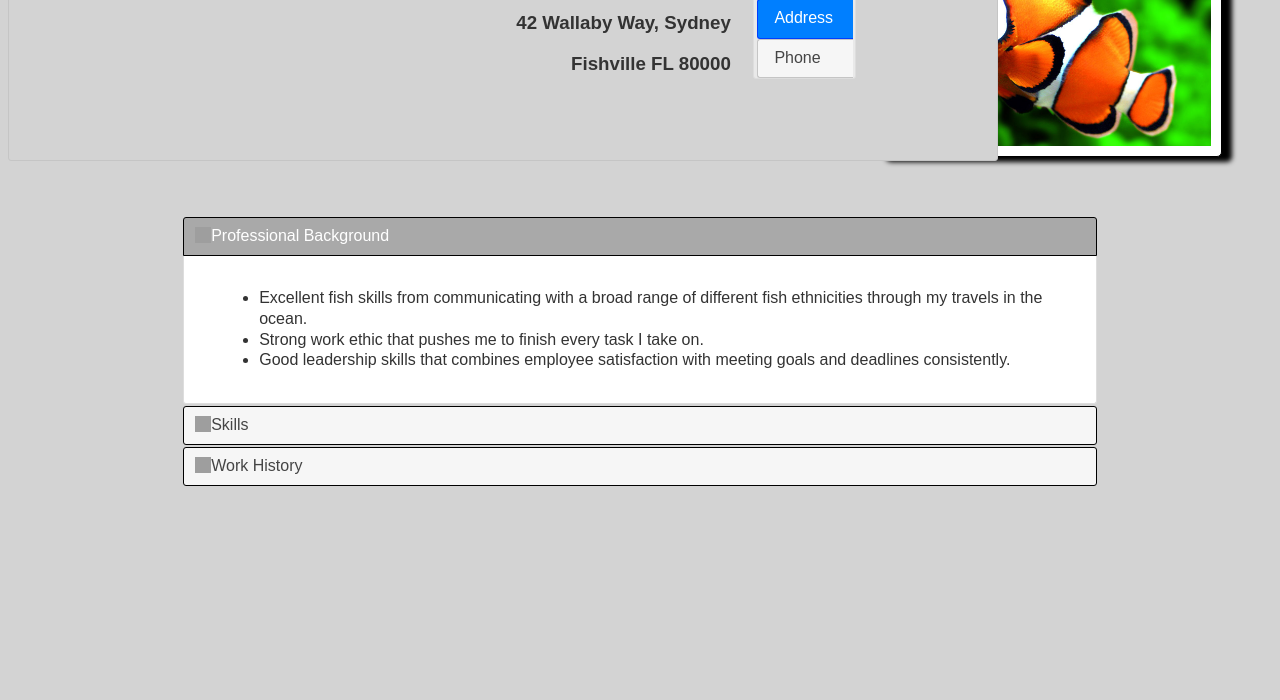
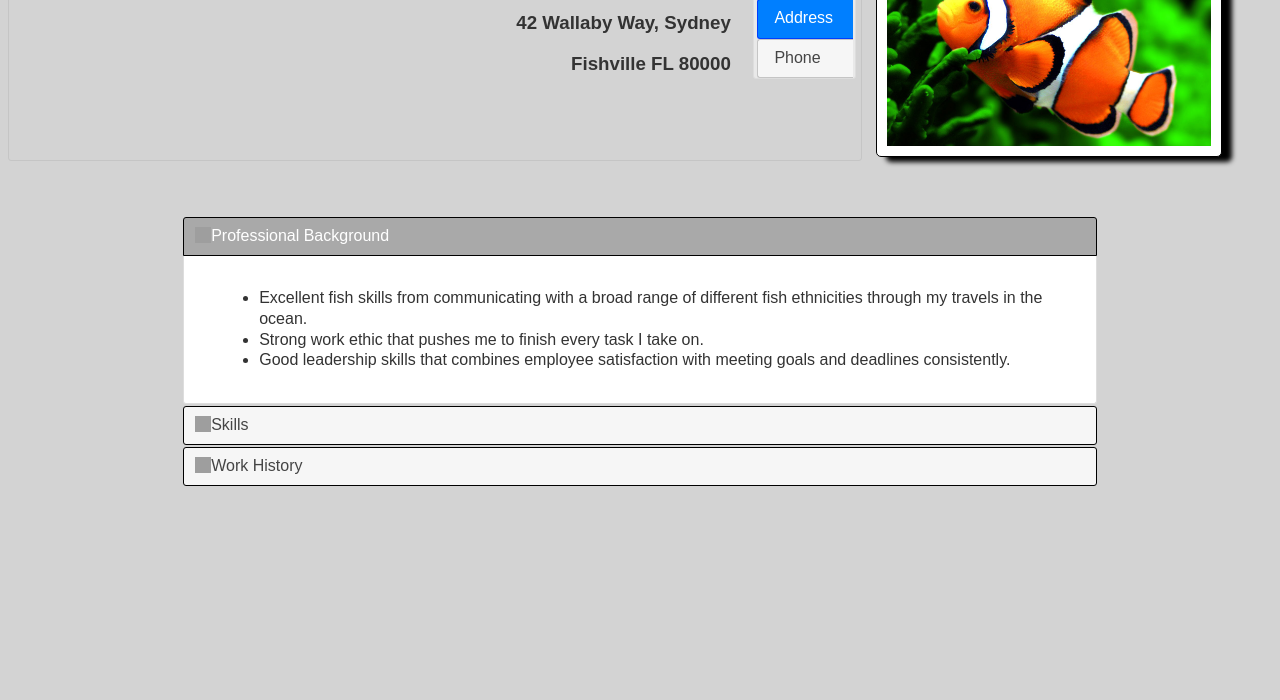
Before and after one commit to PaperXLV/PaperXLV.github.io, a plain HTML site: page finalresume.html in a window 1280 px wide. Shown: the part 100-800 px from the top of the page. Drawn offline with nearby package versions, Linux system fonts and the light colour scheme; grey boxes are pictures that could not be loaded.

Commit message:
Update finalresstyle.css

```diff
--- a/finalresstyle.css
+++ b/finalresstyle.css
@@ -98,7 +98,7 @@ body {
 
 .info-box .ui-widget-content {
     background: lightgray;
-    margin-right: 274px;
+    margin-right: 410px;
 }
 
 .ui-tabs .ui-tabs-nav .ui-tabs-anchor {
```
